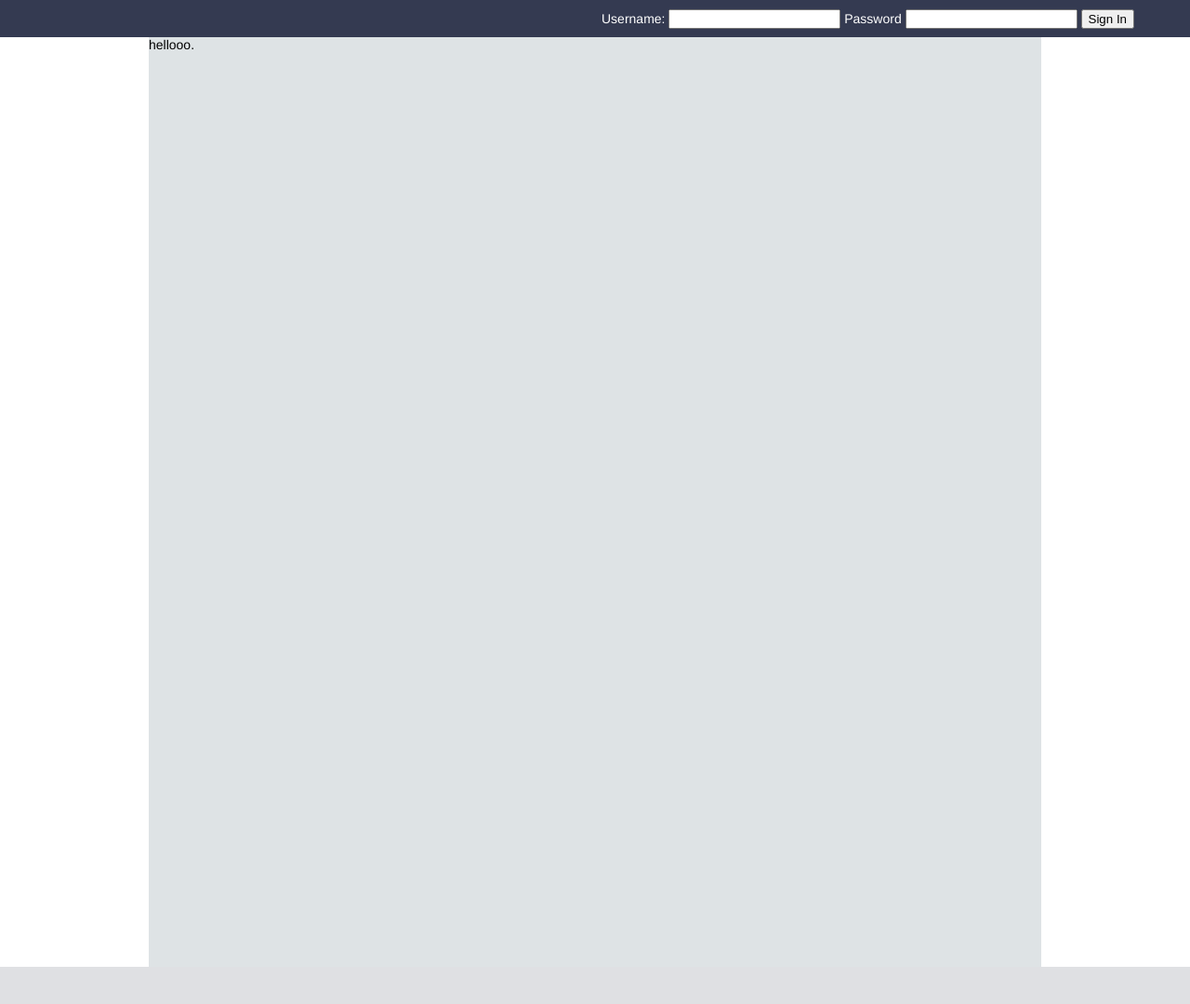
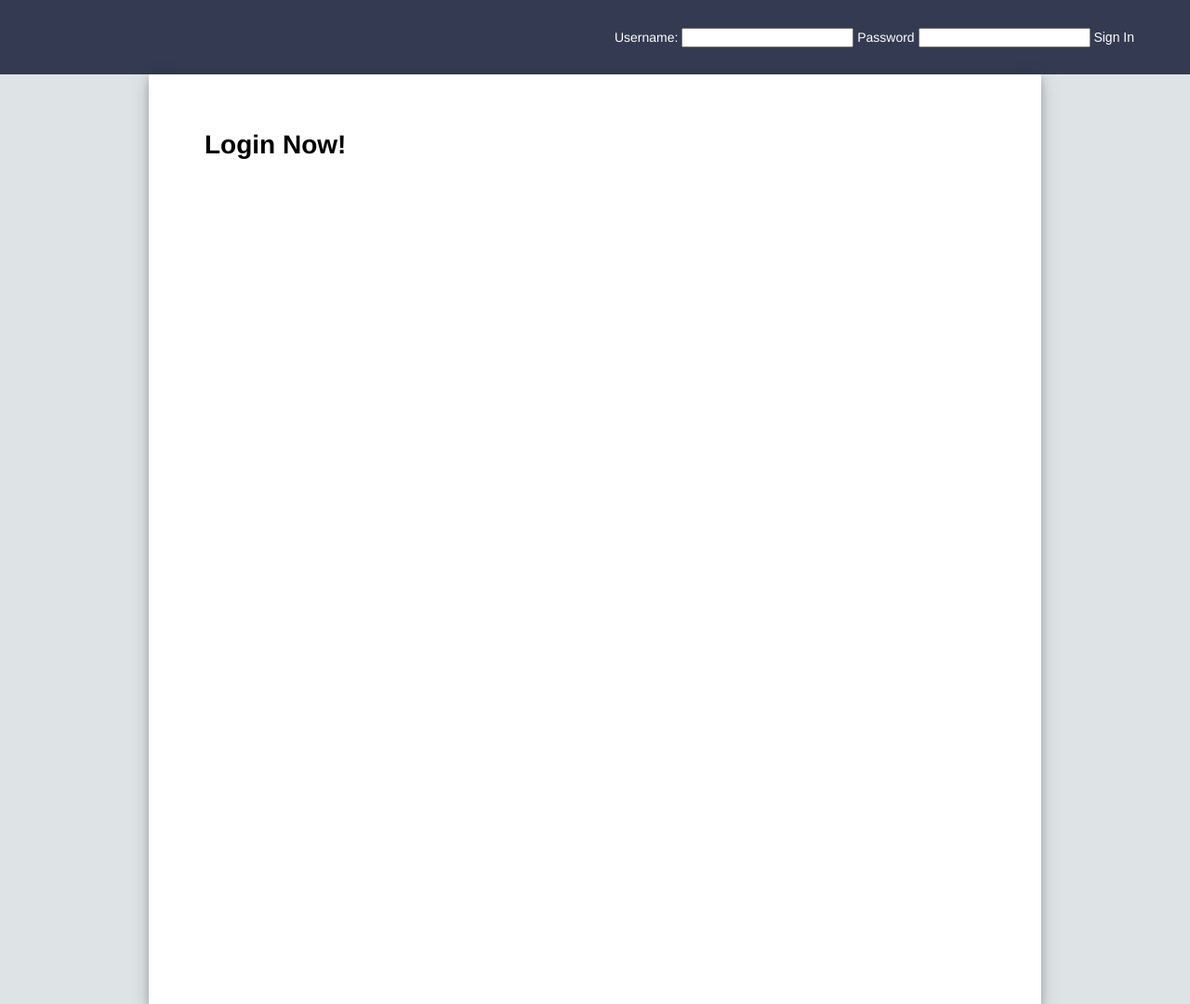
Before and after one commit to jakerutl/Rutledge_J_3014_r1, a PHP site: page /admin/admin_login.php in a window 1280 px wide. Shown: the whole page at 93% size. Before the commit the page ends 1040 px from the top, so only its background shows below. Run offline with PHP 8.4, Linux system fonts and the light colour scheme.

Commit message:
added show time, messing around with login time

```diff
--- a/admin/admin_login.php
+++ b/admin/admin_login.php
@@ -26,20 +26,21 @@
 <body>
 
 	<header class="topBar" >
-		<?php if(!empty($message)){ echo $message;} ?>
 		<form action="admin_login.php" method="post">
+			<h2 class="error"><?php if(!empty($message)){ echo $message;} ?></h2>
 			<label>Username:</label>
 			<input type="text" name="username" value="">
-			<!-- <br> -->
 			<label>Password</label>
 			<input type="password" name="password" value="">
-			<!-- <br><br> -->
-			<input type="submit" name="submit" value="Sign In">
+			<!-- <input class="btn" type="submit" name="submit" value="Sign In"> -->
+			<button class="btn" type="submit" name="submit">Sign In</button>
 		</form>
 	</header>
 
 	<div class="mainBody">
-		hellooo.
+		<div class="middle">
+		<h1 class="lastLogin"> Login Now!</h1>
+	</div>
 	</div>
 
 
--- a/admin/css/main.css
+++ b/admin/css/main.css
@@ -5,7 +5,7 @@ body{
 
 .topBar{
   width: 100%;
-  height: 40px;
+  height: 80px;
   overflow: hidden;
   background-color: #343a51;
 }
@@ -13,30 +13,90 @@ body{
 form{
   float: right;
   margin-right: 60px;
-  margin-top: 10px;
+  margin-top: 30px;
+}
+
+.error{
+  color: white;
+  font-size: 12px;
+  top: 0px;
+  float: right;
+  position: absolute;
+  overflow: hidden;
+}
+
+.btn{
+  text-decoration: none;
+  font-size: 14px;
+  padding: 0;
+  text-decoration: none;
+  border: none;
+  color: white;
+  background-color: transparent;
+  cursor: pointer;
+  transition: 0.2s;
+
+}
+
+.btn:hover{
+  color: #5d5d5d;
 }
 
 label{
   color: white;
   font-weight: bold;
   font: 14px Helvetica, Arial;
+  background-color: transparent;
+  color: white;
 }
 
 .mainBody{
-  width: 960px;
+  width: 100%;
   height: 1000px;
   background-color: #dee3e5;
   margin: 0 auto;
 }
 
+.middle{
+  width: 960px;
+  height: 1000px;
+  margin: 0 auto;
+  background-color: white;
+  box-shadow: 0 4px 8px 0 rgba(0, 0, 0, 0.2), 0 6px 20px 0 rgba(0, 0, 0, 0.19)
+}
+
+
 .logOutBtn a{
   color: white;
   float: right;
   margin-right: 60px;
-  margin-top: 10px;
+  margin-top: 30px;
   text-decoration: none;
+  transition: 0.2s;
+}
+
+.logOutBtn a:hover{
+  color: #5d5d5d;
 }
 
 .timeMsg{
   margin: 0;
+  float: left;
+  margin-left: 60px;
+  margin-top: 60px;
 }
+
+
+.TimeStamp{
+  margin: 0;
+  float: left;
+  margin-left: 60px;
+  margin-top: 60px;
+}
+
+.lastLogin{
+  margin: 0;
+  float: left;
+  margin-left: 60px;
+  margin-top: 60px;
+}
--- a/admin/phpscripts/login.php
+++ b/admin/phpscripts/login.php
@@ -12,13 +12,19 @@
 			$id = $founduser['user_id'];
 			$_SESSION['user_id'] = $id;
 			$_SESSION['user_name']= $founduser['user_fname'];
+			$date = date('Y-m-d H:i:s');
+
 			if(mysqli_query($link, $loginstring)){
 				$update = "UPDATE tbl_user SET user_ip='{$ip}' WHERE user_id={$id}";
 				$updatequery = mysqli_query($link, $update);
+        // $query1 = "UPDATE `tbl_user` SET `user_last`='{$date}' WHERE user_id = {$id}";
+        $query1 = "UPDATE `tbl_user` SET `user_last`='{$date}' WHERE user_id={$id}";
+				$query_run1 = mysqli_query($con, $query1);
+				 // echo $query1;
 			}
 			redirect_to("admin_index.php");
 		}else{
-			$message = "Learn how to type you dumba&*.";
+			$message = "You spelt something wrong...";
 			return $message;
 		}
 
```
Also changed, not shown: admin/admin_index.php (+11 -0 lines), 1 other file.
